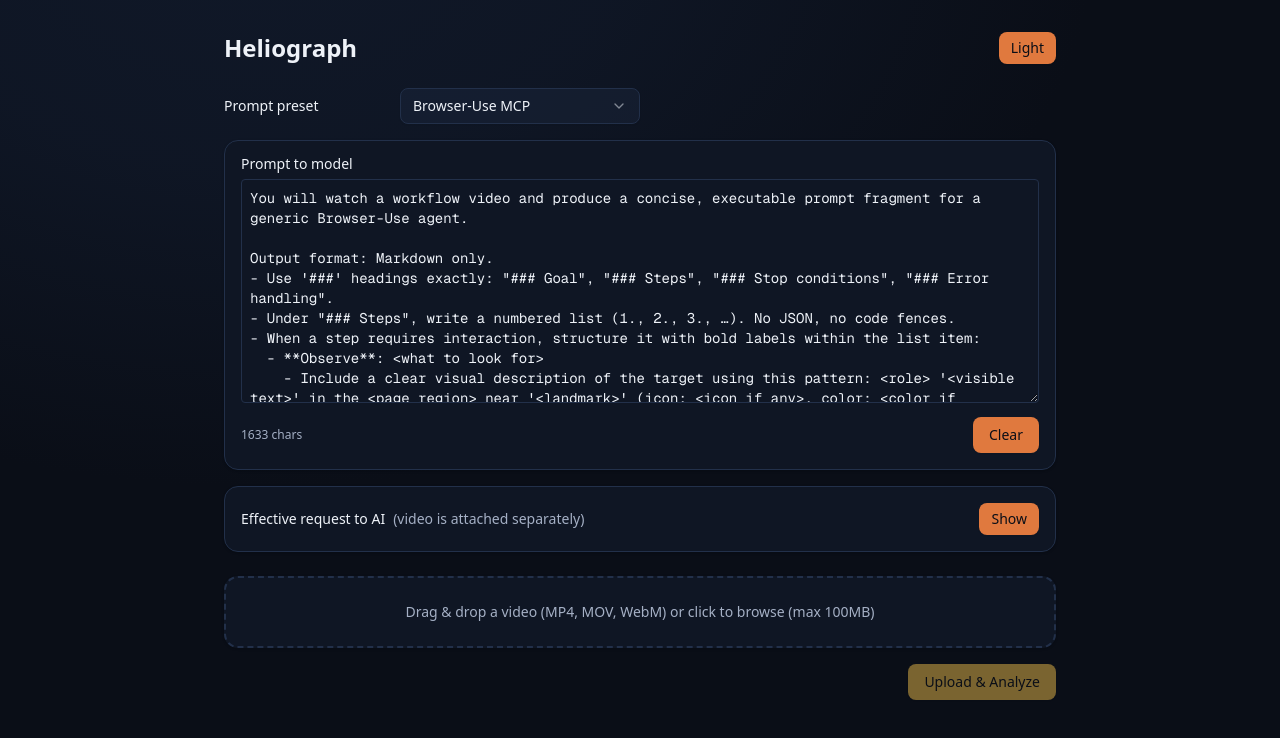
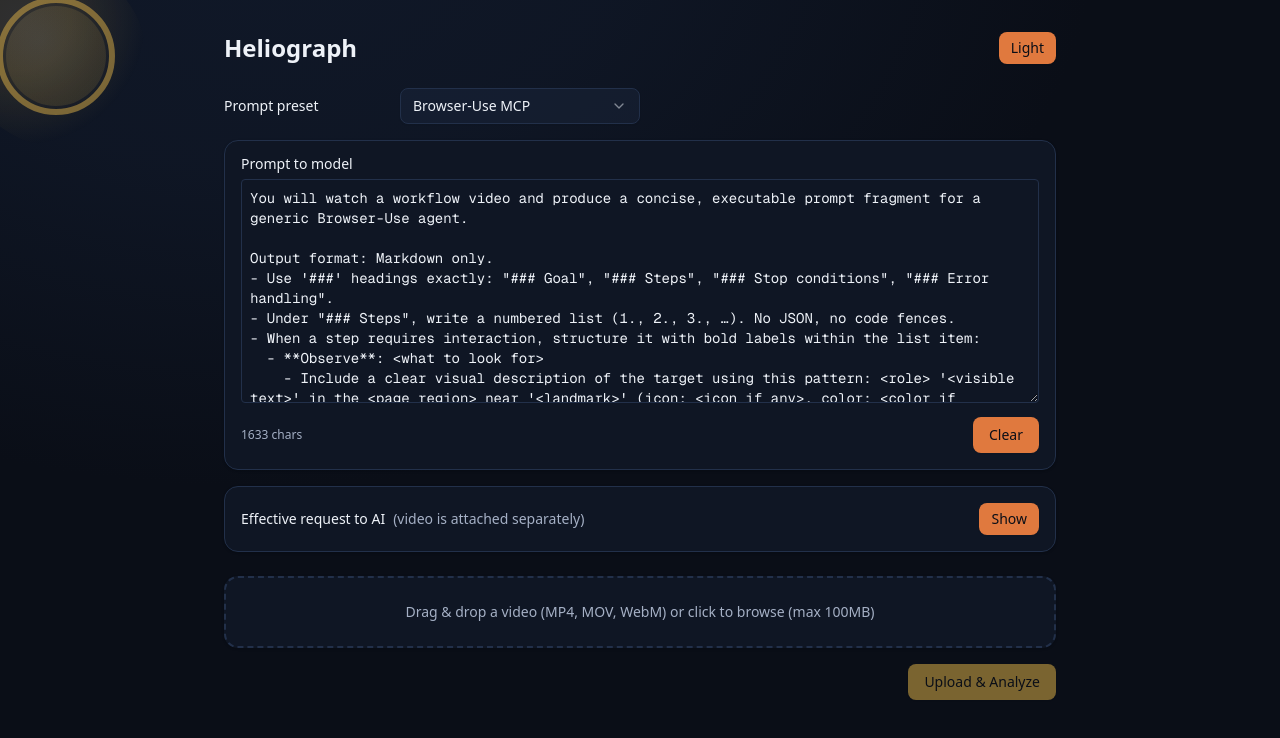
Before and after one commit to laurenirickff/heliograph, a Next.js app in the folder video-to-prompt/: page / in a window 1280 px wide. Shown: the top 738 px of the page. Built offline with nearby package versions, Linux system fonts and the light colour scheme.

Commit message:
feat(theme): add SolarCorner sun/eclipse accent with animated moon on theme toggle; adjust gradients to cast from top-left

```diff
--- a/video-to-prompt/src/app/page.tsx
+++ b/video-to-prompt/src/app/page.tsx
@@ -9,6 +9,7 @@
 import { EffectivePreview } from "@/components/effective-preview";
 import { getPresetText } from "@/lib/presets";
 import { ThemeToggle } from "@/components/theme-toggle";
+import { SolarCorner } from "@/components/solar-corner";
 
 export default function Home() {
   const [template, setTemplate] = useState<"browser-use" | "airtop">("browser-use");
@@ -42,6 +43,7 @@
 
   return (
     <div className="container mx-auto p-8 max-w-4xl">
+      <SolarCorner />
       <div className="mb-6 flex items-center justify-between">
         <h1 className="text-2xl font-semibold">Heliograph</h1>
         <ThemeToggle />
--- /dev/null
+++ b/video-to-prompt/src/components/solar-corner.tsx
@@ -0,0 +1,94 @@
+"use client";
+
+import { useEffect, useState } from "react";
+
+/**
+ * Decorative solar accent for the top-left corner:
+ * - Light mode: subtle sun with glow
+ * - Dark mode: eclipsed sun (corona ring)
+ * - On theme toggle: animate a moon disk sweeping across the sun
+ */
+export function SolarCorner() {
+  const [play, setPlay] = useState(false);
+
+  useEffect(() => {
+    const onToggle = () => {
+      // Respect reduced motion
+      const prefersReduced =
+        typeof window !== "undefined" &&
+        window.matchMedia &&
+        window.matchMedia("(prefers-reduced-motion: reduce)").matches;
+      if (prefersReduced) return;
+      setPlay(true);
+      const id = setTimeout(() => setPlay(false), 1200);
+      return () => clearTimeout(id);
+    };
+    window.addEventListener("theme-toggle", onToggle as EventListener);
+    return () => window.removeEventListener("theme-toggle", onToggle as EventListener);
+  }, []);
+
+  return (
+    <div className={`solar-corner ${play ? "eclipse" : ""}`} aria-hidden="true">
+      <svg width="200" height="200" viewBox="0 0 200 200">
+        <defs>
+          <radialGradient id="sunGlow" cx="30%" cy="30%" r="70%">
+            <stop offset="0%" stopColor="#FFD278" stopOpacity="0.9" />
+            <stop offset="40%" stopColor="#E9B949" stopOpacity="0.9" />
+            <stop offset="100%" stopColor="#E9B949" stopOpacity="0" />
+          </radialGradient>
+          <radialGradient id="sunCore" cx="35%" cy="35%" r="60%">
+            <stop offset="0%" stopColor="#FFE5A8" />
+            <stop offset="100%" stopColor="#E9B949" />
+          </radialGradient>
+          <radialGradient id="moonShade" cx="50%" cy="50%" r="60%">
+            <stop offset="0%" stopColor="#0A0E17" />
+            <stop offset="100%" stopColor="#0A0E17" />
+          </radialGradient>
+        </defs>
+        {/* Glow (visible mostly in light mode) */}
+        <circle className="sun-glow" cx="80" cy="80" r="90" fill="url(#sunGlow)" />
+        {/* Sun core */}
+        <circle className="sun-core" cx="80" cy="80" r="50" fill="url(#sunCore)" />
+        {/* Corona ring for dark mode */}
+        <circle className="sun-corona" cx="80" cy="80" r="56" fill="none" stroke="#E9B949" strokeOpacity="0.6" strokeWidth="6" />
+      </svg>
+      {/* Moon disk used during animation */}
+      <div className="moon" />
+      <style jsx>{`
+        .solar-corner {
+          position: fixed;
+          top: -24px;
+          left: -24px;
+          width: 200px;
+          height: 200px;
+          pointer-events: none;
+          z-index: 0;
+        }
+        .solar-corner .moon {
+          position: absolute;
+          top: 40px;
+          left: -200px; /* start off-screen left */
+          width: 160px;
+          height: 160px;
+          border-radius: 50%;
+          background: radial-gradient(60% 60% at 50% 50%, #0A0E17 0%, #0A0E17 100%);
+          opacity: 0.98;
+          filter: drop-shadow(0 0 12px rgba(0,0,0,0.35));
+        }
+        .solar-corner.eclipse .moon {
+          animation: eclipse-move 1.1s ease-in-out both;
+        }
+        @keyframes eclipse-move {
+          0% { transform: translateX(0); }
+          50% { transform: translateX(220px); }
+          100% { transform: translateX(440px); }
+        }
+        /* Mode-specific visibility */
+        :global(.dark) .solar-corner .sun-core { opacity: 0.12; }
+        :global(.dark) .solar-corner .sun-glow { opacity: 0.15; }
+        :global(.dark) .solar-corner .sun-corona { opacity: 0.8; }
+        :global(.dark) .solar-corner .moon { background: radial-gradient(60% 60% at 50% 50%, #0F1624 0%, #0A0E17 100%); }
+      `}</style>
+    </div>
+  );
+}
--- a/video-to-prompt/src/components/theme-toggle.tsx
+++ b/video-to-prompt/src/components/theme-toggle.tsx
@@ -9,6 +9,8 @@
   else root.classList.remove("dark");
   try {
     localStorage.setItem("theme", next);
+    // notify decorative components
+    window.dispatchEvent(new Event("theme-toggle"));
   } catch {}
 }
 
```
